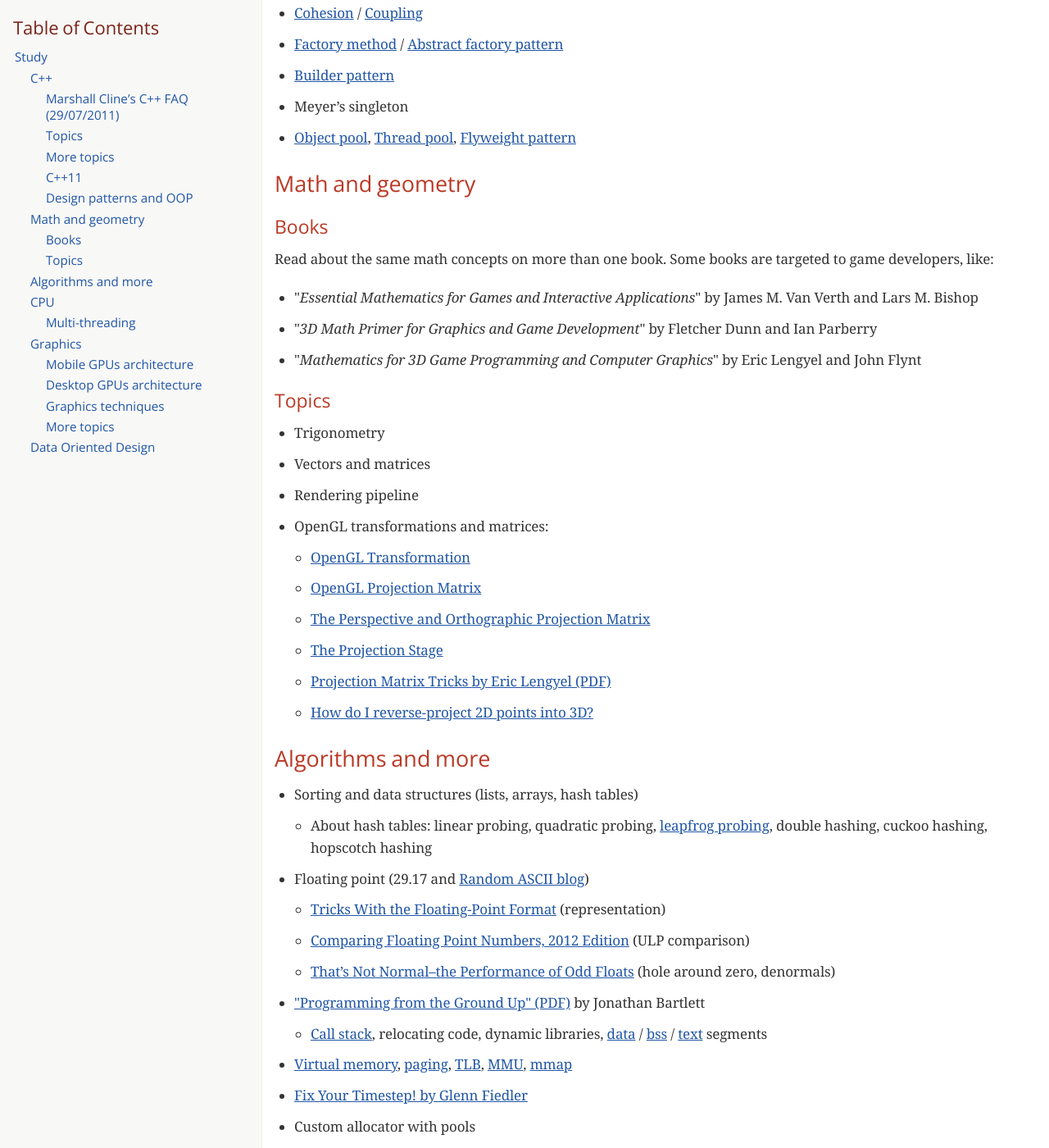
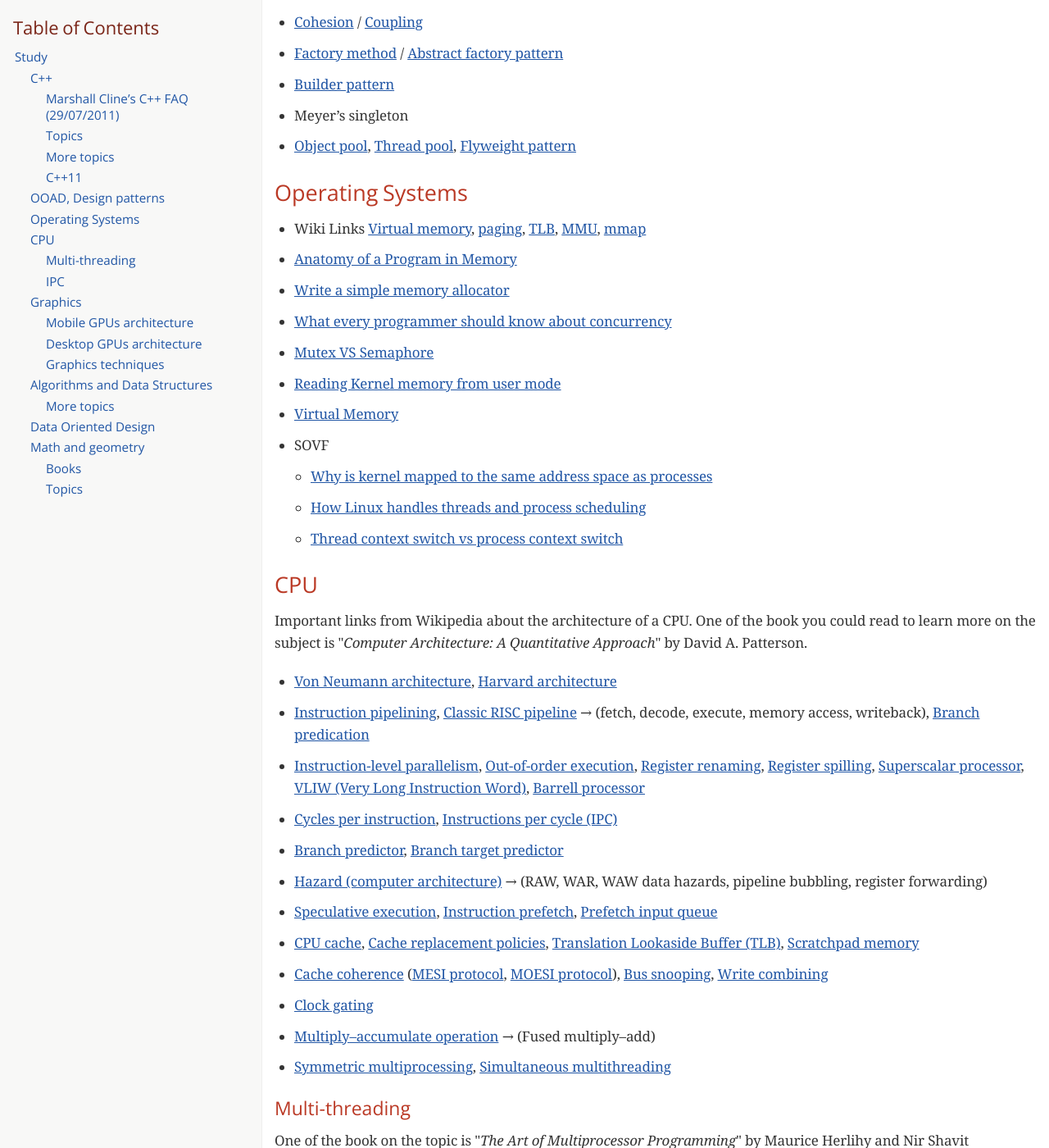
Before and after one commit to rptrcode/rptrcode.github.io, a Jekyll site: the page notes.html, which Jekyll copies as it is, in a window 1280 px wide and 1400 px high, scrolled down 3534 px. Shown: the whole window at 82% size. Built offline with Jekyll 4.4.1, drawn with Linux system fonts in a browser that asks for light colours; some web fonts are replaced; some of the changed text lies outside the part shown.

Commit message:
modified

```diff
--- a/notes.html
+++ b/notes.html
@@ -443,19 +443,14 @@ body.book #toc,body.book #preamble,body.book h1.sect0,body.book .sect1>h2{page-b
 <li><a href="#_topics">Topics</a></li>
 <li><a href="#_more_topics">More topics</a></li>
 <li><a href="#_c11">C++11</a></li>
-<li><a href="#_design_patterns_and_oop">Design patterns and OOP</a></li>
 </ul>
 </li>
-<li><a href="#_math_and_geometry">Math and geometry</a>
-<ul class="sectlevel3">
-<li><a href="#_books">Books</a></li>
-<li><a href="#_topics_2">Topics</a></li>
-</ul>
-</li>
-<li><a href="#_algorithms_and_more">Algorithms and more</a></li>
+<li><a href="#_ooad_design_patterns">OOAD, Design patterns</a></li>
+<li><a href="#_operating_systems">Operating Systems</a></li>
 <li><a href="#_cpu">CPU</a>
 <ul class="sectlevel3">
 <li><a href="#_multi_threading">Multi-threading</a></li>
+<li><a href="#_ipc">IPC</a></li>
 </ul>
 </li>
 <li><a href="#_graphics">Graphics</a>
@@ -463,10 +458,20 @@ body.book #toc,body.book #preamble,body.book h1.sect0,body.book .sect1>h2{page-b
 <li><a href="#_mobile_gpus_architecture">Mobile GPUs architecture</a></li>
 <li><a href="#_desktop_gpus_architecture">Desktop GPUs architecture</a></li>
 <li><a href="#_graphics_techniques">Graphics techniques</a></li>
+</ul>
+</li>
+<li><a href="#_algorithms_and_data_structures">Algorithms and Data Structures</a>
+<ul class="sectlevel3">
 <li><a href="#_more_topics_2">More topics</a></li>
 </ul>
 </li>
 <li><a href="#_data_oriented_design">Data Oriented Design</a></li>
+<li><a href="#_math_and_geometry">Math and geometry</a>
+<ul class="sectlevel3">
+<li><a href="#_books">Books</a></li>
+<li><a href="#_topics_2">Topics</a></li>
+</ul>
+</li>
 </ul>
 </li>
 </ul>
@@ -753,8 +758,9 @@ As before, the numbers in round brackets are a reference inside Marshall Cline&#
 </ul>
 </div>
 </div>
-<div class="sect3">
-<h4 id="_design_patterns_and_oop">Design patterns and OOP</h4>
+</div>
+<div class="sect2">
+<h3 id="_ooad_design_patterns">OOAD, Design patterns</h3>
 <div class="ulist">
 <ul>
 <li>
@@ -778,122 +784,46 @@ As before, the numbers in round brackets are a reference inside Marshall Cline&#
 </ul>
 </div>
 </div>
-</div>
 <div class="sect2">
-<h3 id="_math_and_geometry">Math and geometry</h3>
-<div class="sect3">
-<h4 id="_books">Books</h4>
-<div class="paragraph">
-<p>Read about the same math concepts on more than one book.
-Some books are targeted to game developers, like:</p>
-</div>
+<h3 id="_operating_systems">Operating Systems</h3>
 <div class="ulist">
 <ul>
 <li>
-<p>"<em>Essential Mathematics for Games and Interactive Applications</em>" by James M. Van Verth and Lars M. Bishop</p>
+<p>Wiki Links <a href="https://en.wikipedia.org/wiki/Virtual_memory">Virtual memory</a>, <a href="https://en.wikipedia.org/wiki/Paging">paging</a>, <a href="https://en.wikipedia.org/wiki/Translation_lookaside_buffer">TLB</a>, <a href="https://en.wikipedia.org/wiki/Memory_management_unit">MMU</a>, <a href="https://en.wikipedia.org/wiki/Mmap">mmap</a></p>
 </li>
 <li>
-<p>"<em>3D Math Primer for Graphics and Game Development</em>" by Fletcher Dunn and Ian Parberry</p>
+<p><a href="https://manybutfinite.com/post/anatomy-of-a-program-in-memory/index.html">Anatomy of a Program in Memory</a></p>
 </li>
 <li>
-<p>"<em>Mathematics for 3D Game Programming and Computer Graphics</em>" by Eric Lengyel and John Flynt</p>
+<p><a href="https://arjunsreedharan.org/post/148675821737/write-a-simple-memory-allocator">Write a simple memory allocator</a></p>
+</li>
+<li>
+<p><a href="https://assets.bitbashing.io/papers/concurrency-primer.pdf">What every programmer should know about concurrency</a></p>
+</li>
+<li>
+<p><a href="https://blog.feabhas.com/search/semaphore/">Mutex VS Semaphore</a></p>
+</li>
+<li>
+<p><a href="https://cyber.wtf/2017/07/28/negative-result-reading-kernel-memory-from-user-mode/">Reading Kernel memory from user mode</a></p>
+</li>
+<li>
+<p><a href="https://events.static.linuxfound.org/sites/events/files/slides/elc_2016_mem.pdf">Virtual Memory</a></p>
+</li>
+<li>
+<p>SOVF</p>
+<div class="ulist">
+<ul>
+<li>
+<p><a href="https://stackoverflow.com/questions/13013491/why-is-kernel-mapped-to-the-same-address-space-as-processes">Why is kernel mapped to the same address space as processes</a></p>
+</li>
+<li>
+<p><a href="https://stackoverflow.com/questions/8463741/how-linux-handles-threads-and-process-scheduling">How Linux handles threads and process scheduling</a></p>
+</li>
+<li>
+<p><a href="https://stackoverflow.com/questions/5440128/thread-context-switch-vs-process-context-switch">Thread context switch vs process context switch</a></p>
 </li>
 </ul>
 </div>
-</div>
-<div class="sect3">
-<h4 id="_topics_2">Topics</h4>
-<div class="ulist">
-<ul>
-<li>
-<p>Trigonometry</p>
-</li>
-<li>
-<p>Vectors and matrices</p>
-</li>
-<li>
-<p>Rendering pipeline</p>
-</li>
-<li>
-<p>OpenGL transformations and matrices:</p>
-<div class="ulist">
-<ul>
-<li>
-<p><a href="http://www.songho.ca/opengl/gl_transform.html">OpenGL Transformation</a></p>
-</li>
-<li>
-<p><a href="http://www.songho.ca/opengl/gl_projectionmatrix.html">OpenGL Projection Matrix</a></p>
-</li>
-<li>
-<p><a href="http://www.scratchapixel.com/lessons/3d-basic-rendering/perspective-and-orthographic-projection-matrix/projection-matrix-introduction">The Perspective and Orthographic Projection Matrix</a></p>
-</li>
-<li>
-<p><a href="https://www.scratchapixel.com/lessons/3d-basic-rendering/rasterization-practical-implementation/projection-stage">The Projection Stage</a></p>
-</li>
-<li>
-<p><a href="http://www.terathon.com/gdc07_lengyel.pdf">Projection Matrix Tricks by Eric Lengyel (PDF)</a></p>
-</li>
-<li>
-<p><a href="http://stackoverflow.com/questions/76134/how-do-i-reverse-project-2d-points-into-3d/33976739#33976739">How do I reverse-project 2D points into 3D?</a></p>
-</li>
-</ul>
-</div>
-</li>
-</ul>
-</div>
-</div>
-</div>
-<div class="sect2">
-<h3 id="_algorithms_and_more">Algorithms and more</h3>
-<div class="ulist">
-<ul>
-<li>
-<p>Sorting and data structures (lists, arrays, hash tables)</p>
-<div class="ulist">
-<ul>
-<li>
-<p>About hash tables: linear probing, quadratic probing, <a href="http://preshing.com/20160314/leapfrog-probing/">leapfrog probing</a>, double hashing, cuckoo hashing, hopscotch hashing</p>
-</li>
-</ul>
-</div>
-</li>
-<li>
-<p>Floating point (29.17 and <a href="https://randomascii.wordpress.com/">Random ASCII blog</a>)</p>
-<div class="ulist">
-<ul>
-<li>
-<p><a href="https://randomascii.wordpress.com/2012/01/11/tricks-with-the-floating-point-format/">Tricks With the Floating-Point Format</a> (representation)</p>
-</li>
-<li>
-<p><a href="https://randomascii.wordpress.com/2012/02/25/comparing-floating-point-numbers-2012-edition/">Comparing Floating Point Numbers, 2012 Edition</a> (ULP comparison)</p>
-</li>
-<li>
-<p><a href="https://randomascii.wordpress.com/2012/05/20/thats-not-normalthe-performance-of-odd-floats/">That’s Not Normal–the Performance of Odd Floats</a> (hole around zero, denormals)</p>
-</li>
-</ul>
-</div>
-</li>
-<li>
-<p><a href="https://download-mirror.savannah.gnu.org/releases/pgubook/ProgrammingGroundUp-1-0-booksize.pdf">"Programming from the Ground Up" (PDF)</a> by Jonathan Bartlett</p>
-<div class="ulist">
-<ul>
-<li>
-<p><a href="https://en.wikipedia.org/wiki/Call_stack">Call stack</a>, relocating code, dynamic libraries, <a href="https://en.wikipedia.org/wiki/Data_segment">data</a> / <a href="https://en.wikipedia.org/wiki/.bss">bss</a> / <a href="https://en.wikipedia.org/wiki/Code_segment">text</a> segments</p>
-</li>
-</ul>
-</div>
-</li>
-<li>
-<p><a href="https://en.wikipedia.org/wiki/Virtual_memory">Virtual memory</a>, <a href="https://en.wikipedia.org/wiki/Paging">paging</a>, <a href="https://en.wikipedia.org/wiki/Translation_lookaside_buffer">TLB</a>, <a href="https://en.wikipedia.org/wiki/Memory_management_unit">MMU</a>, <a href="https://en.wikipedia.org/wiki/Mmap">mmap</a></p>
-</li>
-<li>
-<p><a href="http://gafferongames.com/game-physics/fix-your-timestep/">Fix Your Timestep! by Glenn Fiedler</a></p>
-</li>
-<li>
-<p>Custom allocator with pools</p>
-</li>
-<li>
-<p><a href="https://en.wikipedia.org/wiki/Quadtree">Quadtree</a>, <a href="https://en.wikipedia.org/wiki/Octree">Octree</a> and <a href="https://en.wikipedia.org/wiki/Binary_space_partitioning">Binary Space Partitioning (BSP)</a></p>
 </li>
 </ul>
 </div>
@@ -981,6 +911,16 @@ One of the book you could read to learn more on the subject is "<em>Computer Arc
 </ul>
 </div>
 </div>
+<div class="sect3">
+<h4 id="_ipc">IPC</h4>
+<div class="ulist">
+<ul>
+<li>
+<p><a href="https://dbus.freedesktop.org/doc/dbus-tutorial.html">DBUS Tutorial</a></p>
+</li>
+</ul>
+</div>
+</div>
 </div>
 <div class="sect2">
 <h3 id="_graphics">Graphics</h3>
@@ -988,6 +928,12 @@ One of the book you could read to learn more on the subject is "<em>Computer Arc
 <ul>
 <li>
 <p><a href="https://www.scratchapixel.com/">Scratchapixel - Learn Computer Graphics From Scratch!</a></p>
+</li>
+<li>
+<p><a href="http://blip.tv/linuxconfau/x-and-the-future-of-linux-graphics-4711540">X and the future of Linux graphics</a></p>
+</li>
+<li>
+<p><a href="https://lwn.net/Articles/413335/">Life after X</a></p>
 </li>
 </ul>
 </div>
@@ -1237,6 +1183,58 @@ One of the book you could read to learn more on the subject is "<em>Computer Arc
 </div>
 </div>
 </div>
+</div>
+<div class="sect2">
+<h3 id="_algorithms_and_data_structures">Algorithms and Data Structures</h3>
+<div class="ulist">
+<ul>
+<li>
+<p>Sorting and data structures (lists, arrays, hash tables)</p>
+<div class="ulist">
+<ul>
+<li>
+<p>About hash tables: linear probing, quadratic probing, <a href="http://preshing.com/20160314/leapfrog-probing/">leapfrog probing</a>, double hashing, cuckoo hashing, hopscotch hashing</p>
+</li>
+</ul>
+</div>
+</li>
+<li>
+<p>Floating point (29.17 and <a href="https://randomascii.wordpress.com/">Random ASCII blog</a>)</p>
+<div class="ulist">
+<ul>
+<li>
+<p><a href="https://randomascii.wordpress.com/2012/01/11/tricks-with-the-floating-point-format/">Tricks With the Floating-Point Format</a> (representation)</p>
+</li>
+<li>
+<p><a href="https://randomascii.wordpress.com/2012/02/25/comparing-floating-point-numbers-2012-edition/">Comparing Floating Point Numbers, 2012 Edition</a> (ULP comparison)</p>
+</li>
+<li>
+<p><a href="https://randomascii.wordpress.com/2012/05/20/thats-not-normalthe-performance-of-odd-floats/">That’s Not Normal–the Performance of Odd Floats</a> (hole around zero, denormals)</p>
+</li>
+</ul>
+</div>
+</li>
+<li>
+<p><a href="https://download-mirror.savannah.gnu.org/releases/pgubook/ProgrammingGroundUp-1-0-booksize.pdf">"Programming from the Ground Up" (PDF)</a> by Jonathan Bartlett</p>
+<div class="ulist">
+<ul>
+<li>
+<p><a href="https://en.wikipedia.org/wiki/Call_stack">Call stack</a>, relocating code, dynamic libraries, <a href="https://en.wikipedia.org/wiki/Data_segment">data</a> / <a href="https://en.wikipedia.org/wiki/.bss">bss</a> / <a href="https://en.wikipedia.org/wiki/Code_segment">text</a> segments</p>
+</li>
+</ul>
+</div>
+</li>
+<li>
+<p><a href="http://gafferongames.com/game-physics/fix-your-timestep/">Fix Your Timestep! by Glenn Fiedler</a></p>
+</li>
+<li>
+<p>Custom allocator with pools</p>
+</li>
+<li>
+<p><a href="https://en.wikipedia.org/wiki/Quadtree">Quadtree</a>, <a href="https://en.wikipedia.org/wiki/Octree">Octree</a> and <a href="https://en.wikipedia.org/wiki/Binary_space_partitioning">Binary Space Partitioning (BSP)</a></p>
+</li>
+</ul>
+</div>
 <div class="sect3">
 <h4 id="_more_topics_2">More topics</h4>
 <div class="ulist">
@@ -1378,6 +1376,70 @@ One of the book you could read to learn more on the subject is "<em>Computer Arc
 </ul>
 </div>
 </div>
+<div class="sect2">
+<h3 id="_math_and_geometry">Math and geometry</h3>
+<div class="sect3">
+<h4 id="_books">Books</h4>
+<div class="paragraph">
+<p>Read about the same math concepts on more than one book.
+Some books are targeted to game developers, like:</p>
+</div>
+<div class="ulist">
+<ul>
+<li>
+<p>"<em>Essential Mathematics for Games and Interactive Applications</em>" by James M. Van Verth and Lars M. Bishop</p>
+</li>
+<li>
+<p>"<em>3D Math Primer for Graphics and Game Development</em>" by Fletcher Dunn and Ian Parberry</p>
+</li>
+<li>
+<p>"<em>Mathematics for 3D Game Programming and Computer Graphics</em>" by Eric Lengyel and John Flynt</p>
+</li>
+</ul>
+</div>
+</div>
+<div class="sect3">
+<h4 id="_topics_2">Topics</h4>
+<div class="ulist">
+<ul>
+<li>
+<p>Trigonometry</p>
+</li>
+<li>
+<p>Vectors and matrices</p>
+</li>
+<li>
+<p>Rendering pipeline</p>
+</li>
+<li>
+<p>OpenGL transformations and matrices:</p>
+<div class="ulist">
+<ul>
+<li>
+<p><a href="http://www.songho.ca/opengl/gl_transform.html">OpenGL Transformation</a></p>
+</li>
+<li>
+<p><a href="http://www.songho.ca/opengl/gl_projectionmatrix.html">OpenGL Projection Matrix</a></p>
+</li>
+<li>
+<p><a href="http://www.scratchapixel.com/lessons/3d-basic-rendering/perspective-and-orthographic-projection-matrix/projection-matrix-introduction">The Perspective and Orthographic Projection Matrix</a></p>
+</li>
+<li>
+<p><a href="https://www.scratchapixel.com/lessons/3d-basic-rendering/rasterization-practical-implementation/projection-stage">The Projection Stage</a></p>
+</li>
+<li>
+<p><a href="http://www.terathon.com/gdc07_lengyel.pdf">Projection Matrix Tricks by Eric Lengyel (PDF)</a></p>
+</li>
+<li>
+<p><a href="http://stackoverflow.com/questions/76134/how-do-i-reverse-project-2d-points-into-3d/33976739#33976739">How do I reverse-project 2D points into 3D?</a></p>
+</li>
+</ul>
+</div>
+</li>
+</ul>
+</div>
+</div>
+</div>
 </div>
 </div>
 </div>
```
Also changed, not shown: notes.adoc (+59 -34 lines).
